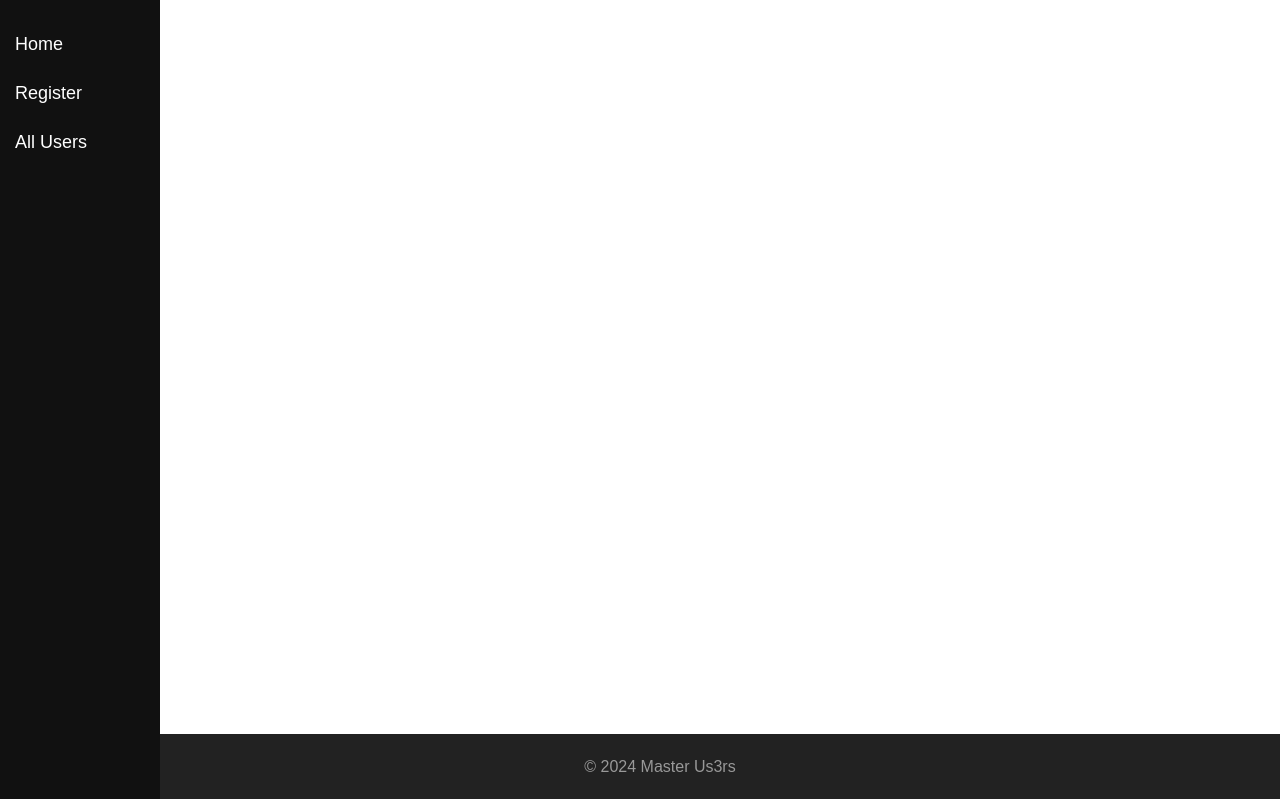
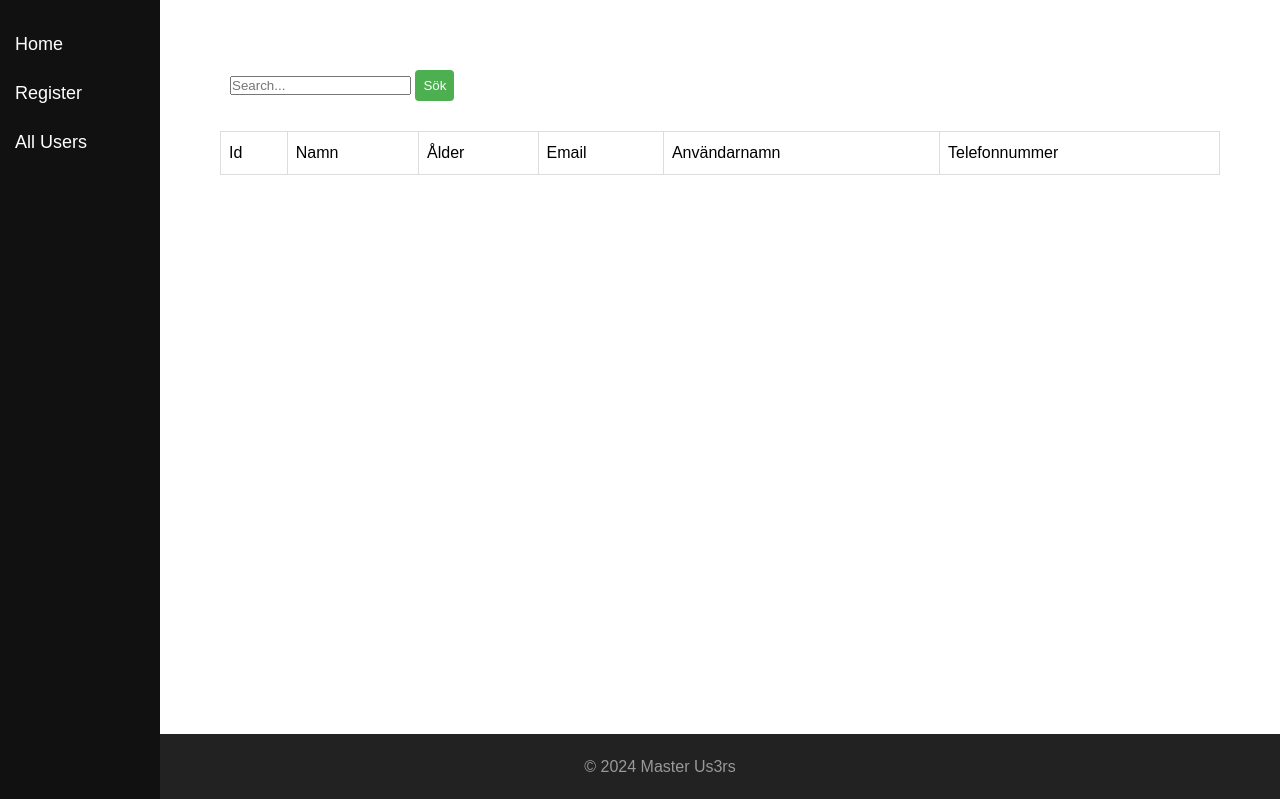
Before and after one commit to sebastianmentor/AIDEV23Lektion2, a Flask app: page /allusers in a window 1280 px wide. Shown: the top 799 px of the page. Run offline with Flask 3, Linux system fonts and the light colour scheme; parts of the project's set-up code (start-up, migrations or seed data) failed here and were passed over.

Commit message:
Add search functionality

```diff
--- a/app.py
+++ b/app.py
@@ -44,8 +44,18 @@ def register_new_user():
 
 @app.route("/allusers")
 def all_users():
-    users = User.query.all()
-    return render_template('users.html', list_of_users=users)
+    q = request.args.get('q','')
+    users = User.query
+
+    users = users.filter(
+        User.name.like("%" + q + "%") |
+        User.email.like("%" + q + "%") |
+        User.age.like("%" + q + "%") |
+        User.username.like("%" + q + "%") |
+        User.phone.like("%" + q + "%")
+    )
+
+    return render_template('users.html', list_of_users=users, q=q)
 
 @app.route("/user/<int:user_id>")
 def user_page(user_id):
--- a/templates/users.html
+++ b/templates/users.html
@@ -11,9 +11,36 @@ All users
       {% endfor %}
    {% endif %}
 {% endwith %}
+
 <div class="container">
-    {% for user in list_of_users %}
-      <h5>{{user.id}} {{user.email}}    {{user.age}}      {{user.name}}   {{user.username}}   {{user.phone}}</h5>
-    {% endfor %}
+   <form method="get">
+      <div class="search-box">
+          <input type="text" name="q" placeholder="Search..." required value="{{q}}">
+          <button class="search-button" type="submit">Sök</button>
+      </div>
+  </form>
+   <table class="table table-bordered">
+      <thead class="table th">
+         <tr>
+            <td>Id</td>
+            <td>Namn</td>
+            <td>Ålder</td>
+            <td>Email</td>
+            <td>Användarnamn</td>
+            <td>Telefonnummer</td>
+         </tr>
+      </thead>
+
+      {% for user in list_of_users %}
+      <tr>
+         <td>{{user.id}}</td>
+         <td>{{user.name}}</td>
+         <td>{{user.age}} </td>
+         <td>{{user.email}}</td>
+         <td>{{user.username}}</td>
+         <td>{{user.phone}}</td>
+      </tr>
+      {% endfor %}
+   </table>
 </div>
 {% endblock %}
```
